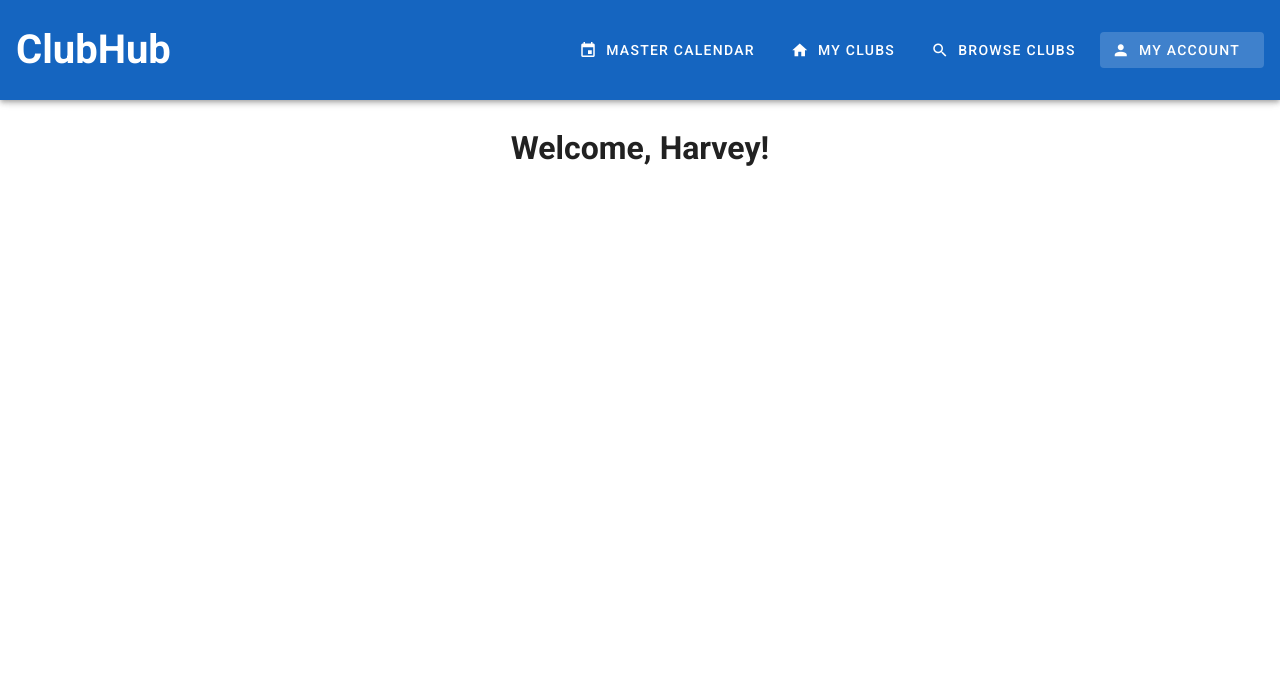
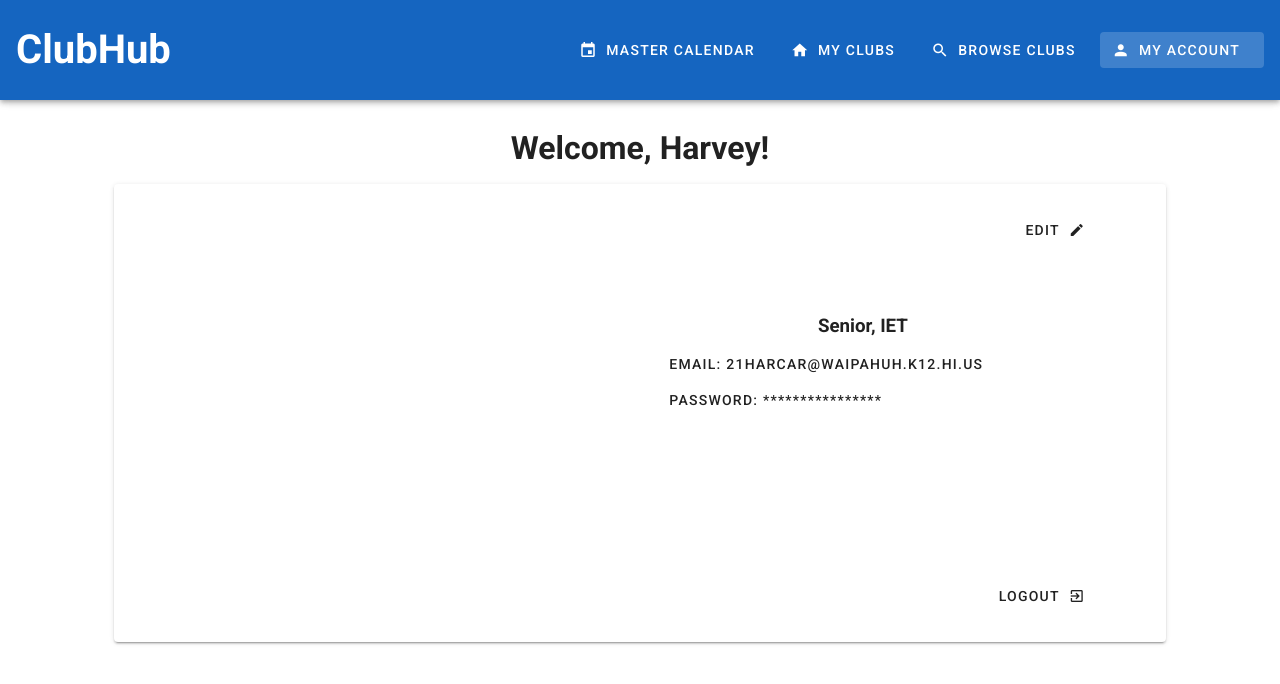
Before and after one commit to hpicar/clubhub1, a Vue app in the folder clubhub/: page /myaccount in a window 1280 px wide. Shown: the top 684 px of the page. Built offline with nearby package versions, Linux system fonts and the light colour scheme.

Commit message:
Updated My Account page

```diff
--- a/clubhub/src/views/MyAccount.vue
+++ b/clubhub/src/views/MyAccount.vue
@@ -1,5 +1,41 @@
 <template>
     <div>
         <h1 class="d-flex justify-center mt-6">Welcome, Harvey!</h1>
+        <v-container>
+            <v-layout>
+                <v-card  class="mx-auto px-15 py-5" min-width="70%">
+                    <v-card-actions>
+                        <v-spacer></v-spacer>
+                        <v-btn text>
+                            <span>EDIT</span>
+                            <v-icon small right>mdi-pencil</v-icon>
+                        </v-btn>
+                    </v-card-actions>
+                    <v-row class="ma-5">
+                        <v-col>
+                            <v-avatar class="rounded-circle" size="250">
+                                <v-img :src="require('../../images/harvey.jpg')"></v-img>
+                            </v-avatar>
+                        </v-col>
+                        <v-col>
+                            <h3 class="d-flex justify-center mt-6">Senior, IET</h3>
+                            <v-btn text>
+                                <span class="mt-3">Email: 21harcar@waipahuh.k12.hi.us</span>
+                            </v-btn>
+                            <v-btn text>
+                                <span class="mt-3">Password: ****************</span>
+                            </v-btn>
+                        </v-col>
+                    </v-row>
+                    <v-card-actions>
+                        <v-spacer></v-spacer>
+                        <v-btn text>
+                            <span>LOGOUT</span>
+                            <v-icon small right>mdi-exit-to-app</v-icon>
+                        </v-btn>
+                    </v-card-actions>
+                </v-card>
+            </v-layout>
+        </v-container>
     </div>
 </template>
```
Also changed, not shown: clubhub/images/harvey.jpg (added).
